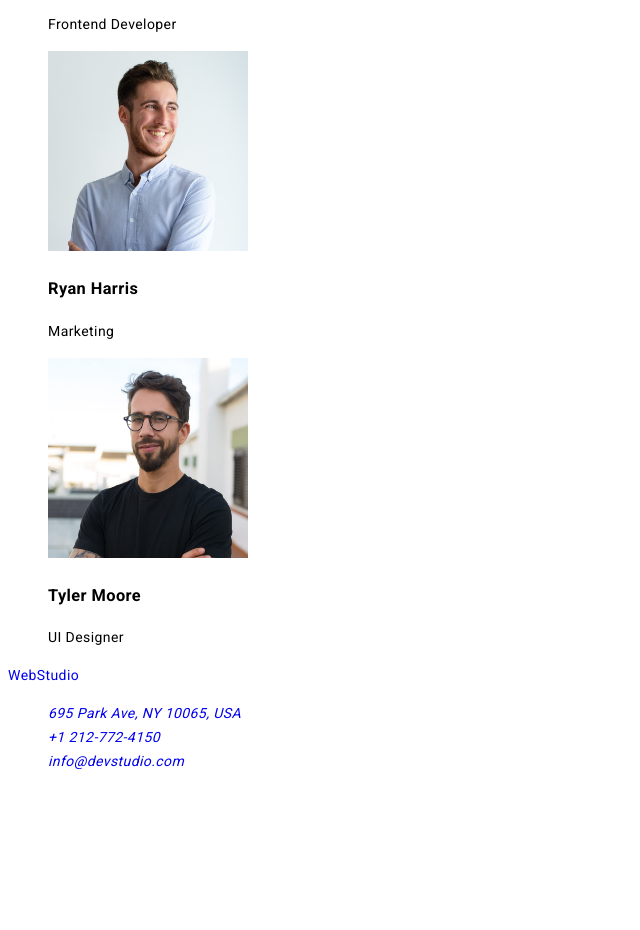
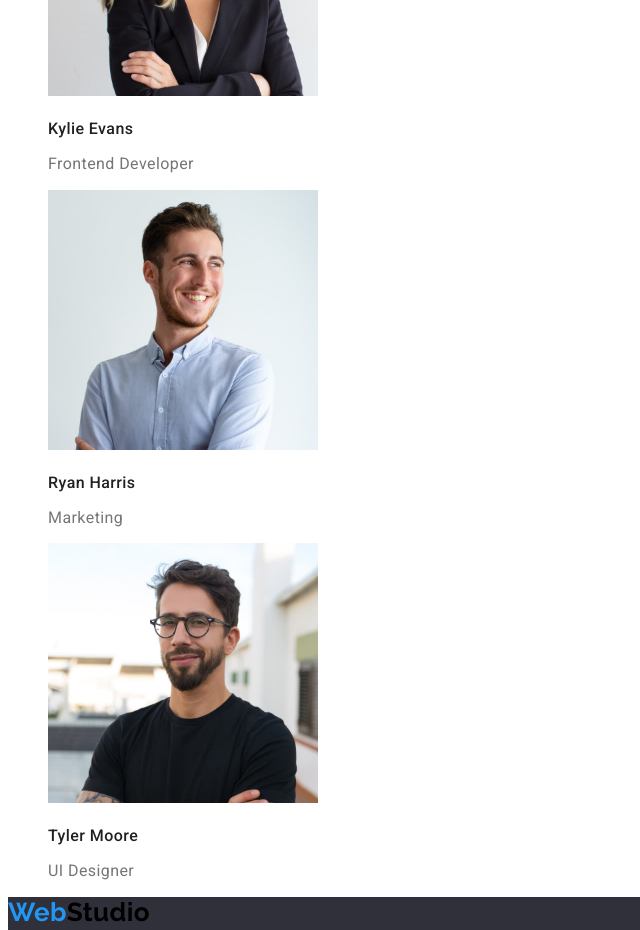
Before and after one commit to BobliHH/goit-markup-hw-02, a plain HTML site: page index.html in a window 1280 px wide. Shown: the part 1985-2915 px from the top of the page, without its empty margins (0-640 px from the left). Before the commit the page ends 2773 px from the top, so only its background shows below. Drawn offline with Linux system fonts and the light colour scheme.

Commit message:
finished stying for index.html

```diff
--- a/css/styles.css
+++ b/css/styles.css
@@ -10,7 +10,7 @@
 
 body{
     font-family: 'Roboto', sans-serif;
-    font-weight: 400px;
+    font-weight: 400;
     font-size: 14px;
     line-height: 1.71;
     letter-spacing: 0.03em;
@@ -124,3 +124,56 @@ body{
 .skills-text{
     color: var(--text-color);
 }
+
+.title{
+    color: var(--subtitle-color);
+    font-weight: 500;
+    font-size: 16px;
+    line-height: 1.18;
+    text-align: center;
+}
+
+.out-team-subtitle {
+    color: var(--subtitle-color);
+    font-weight: 500;
+    font-size: 16px;
+    line-height: 1.18;
+}
+
+.our-team-text {
+    color: var(--text-color);
+    font-size: 16px;
+    line-height: 1.18;
+}
+
+.footer-section{
+    background-color: var(--dark-bg);
+    width: 1600px;
+    height: 251px;
+    left: 0px;
+    top: 2097px;
+}
+
+.maps-link{
+    color: var(--white-color);
+    line-height: 1.14;
+
+}
+
+.maps-link:hover,
+.maps-link:active,
+.maps-link:focus{
+    color: var(--highlight-color);
+}
+
+.contact-footer-link{
+    color: rgba(255, 255, 255, 0.6);
+    line-height: 1.14;
+
+}
+
+.contact-footer-link:hover,
+.contact-footer-link:active,
+.contact-footer-link:focus{
+    color: var(--highlight-color);
+}
--- a/index.html
+++ b/index.html
@@ -51,45 +51,47 @@
         </li>
       </ul>
     </section>
-    <section>
-      <h2>What we do</h2>
-      <img src="./images/box01.jpg" alt="img of programming" width="200" height="200">
-      <img src="./images/box02.jpg" alt="img of aplicatins" width="200" height="200">
-      <img src="./images/box03.jpg" alt="img of design" width="200" height="200">
+    <section class="what-we-do">
+      <h2 class="title">What we do</h2>
+      <div class="images">
+      <img src="./images/box01.jpg" alt="img of programming" width="370" height="294">
+      <img src="./images/box02.jpg" alt="img of aplicatins" width="370" height="294">
+      <img src="./images/box03.jpg" alt="img of design" width="370" height="294">
+      </div>
     </section>
-    <section class="Our Team">
-      <h2>Our Team</h2>
+    <section class="our-team">
+      <h2 class="title">Our Team</h2>
       <ul class="unstiled-list">
         <li>
-          <img src="./images/img00.jpg" alt="img of Christopher Walker" width="200" height="200">
-          <h3>Christopher Walker</h3>
-          <p>Product Designer</p>
+          <img src="./images/img00.jpg" alt="img of Christopher Walker" width="270" height="260">
+          <h3 class="out-team-subtitle">Christopher Walker</h3>
+          <p class="our-team-text">Product Designer</p>
         </li>
         <li>
-          <img src="./images/img01.jpg" alt="img of Kylie Evans" width="200" height="200">
-          <h3>Kylie Evans</h3>
-          <p>Frontend Developer</p>
+          <img src="./images/img01.jpg" alt="img of Kylie Evans" width="270" height="260">
+          <h3 class="out-team-subtitle">Kylie Evans</h3>
+          <p class="our-team-text">Frontend Developer</p>
         </li>
         <li>
-          <img src="./images/img02.jpg" alt="img of Ryan Harris" width="200" height="200">
-          <h3>Ryan Harris</h3>
-          <p>Marketing</p>
+          <img src="./images/img02.jpg" alt="img of Ryan Harris" width="270" height="260">
+          <h3 class="out-team-subtitle">Ryan Harris</h3>
+          <p class="our-team-text">Marketing</p>
         </li>
         <li>
-          <img src="./images/img03.jpg" alt="img of Tyler Moore" width="200" height="200">
-          <h3>Tyler Moore</h3>
-          <p>UI Designer</p>
+          <img src="./images/img03.jpg" alt="img of Tyler Moore" width="270" height="260">
+          <h3 class="out-team-subtitle">Tyler Moore</h3>
+          <p class="our-team-text">UI Designer</p>
         </li>
       </ul>
     </section>
   </main>
-  <footer>
-    <a class="link" href="barbershop.html">WebStudio</a>
+  <footer class="footer-section">
+    <a class="logo link" href="/"><span class="logo-web">Web</span>Studio</a>
     <address>
       <ul class="unstiled-list">
-        <li><a class="link" href="https://goo.gl/maps/DniWtwHs73xf8WCf6" rel="noopener noreferrer nofollow" target="_blank">695 Park Ave, NY 10065, USA</a></li>
-        <li><a class="link" href="tel:+12127724150">+1 212-772-4150</a></li>
-        <li><a class="link" href="mailto:info@devstudio.com">info@devstudio.com</a></li>
+        <li><a class="maps-link link" href="https://goo.gl/maps/DniWtwHs73xf8WCf6" rel="noopener noreferrer nofollow" target="_blank">695 Park Ave, NY 10065, USA</a></li>
+        <li><a class="contact-footer-link link" href="tel:+12127724150">+1 212-772-4150</a></li>
+        <li><a class="contact-footer-link link" href="mailto:info@devstudio.com">info@devstudio.com</a></li>
       </ul>
     </address>
   </footer>
```
